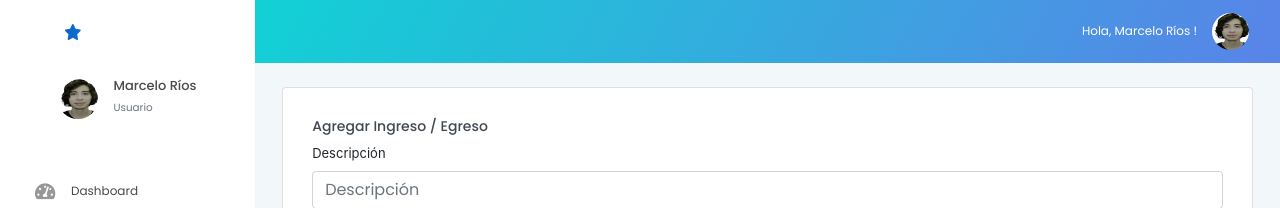
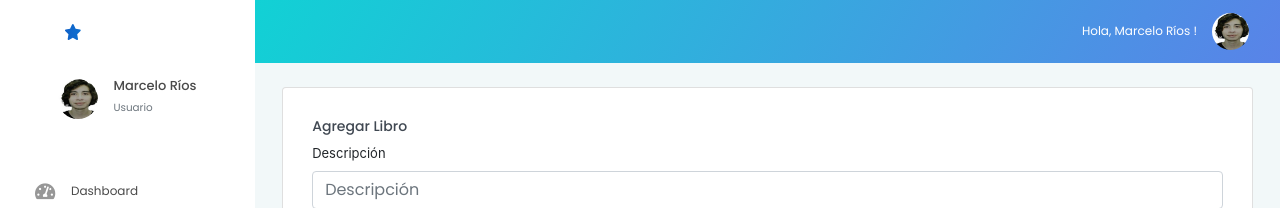
Before and after one commit to alonzo1204/BookitoFrontEnd, an Angular app: page /ingreso-egreso in a window 1280 px wide. Shown: the top 208 px of the page. Built offline with nearby package versions, Linux system fonts and the light colour scheme; no server answers.

Commit message:
Texto de libro cambiado

```diff
--- a/src/app/ingreso-egreso/ingreso-egreso.component.html
+++ b/src/app/ingreso-egreso/ingreso-egreso.component.html
@@ -2,7 +2,7 @@
     <div class="col-12">
         <div class="card">
             <div class="card-body">
-                <h4 class="card-title">Agregar Ingreso / Egreso</h4>
+                <h4 class="card-title">Agregar Libro</h4>
                 <!--
                 <p class="card-description">
                     Especifique el monto y el tipo
```
